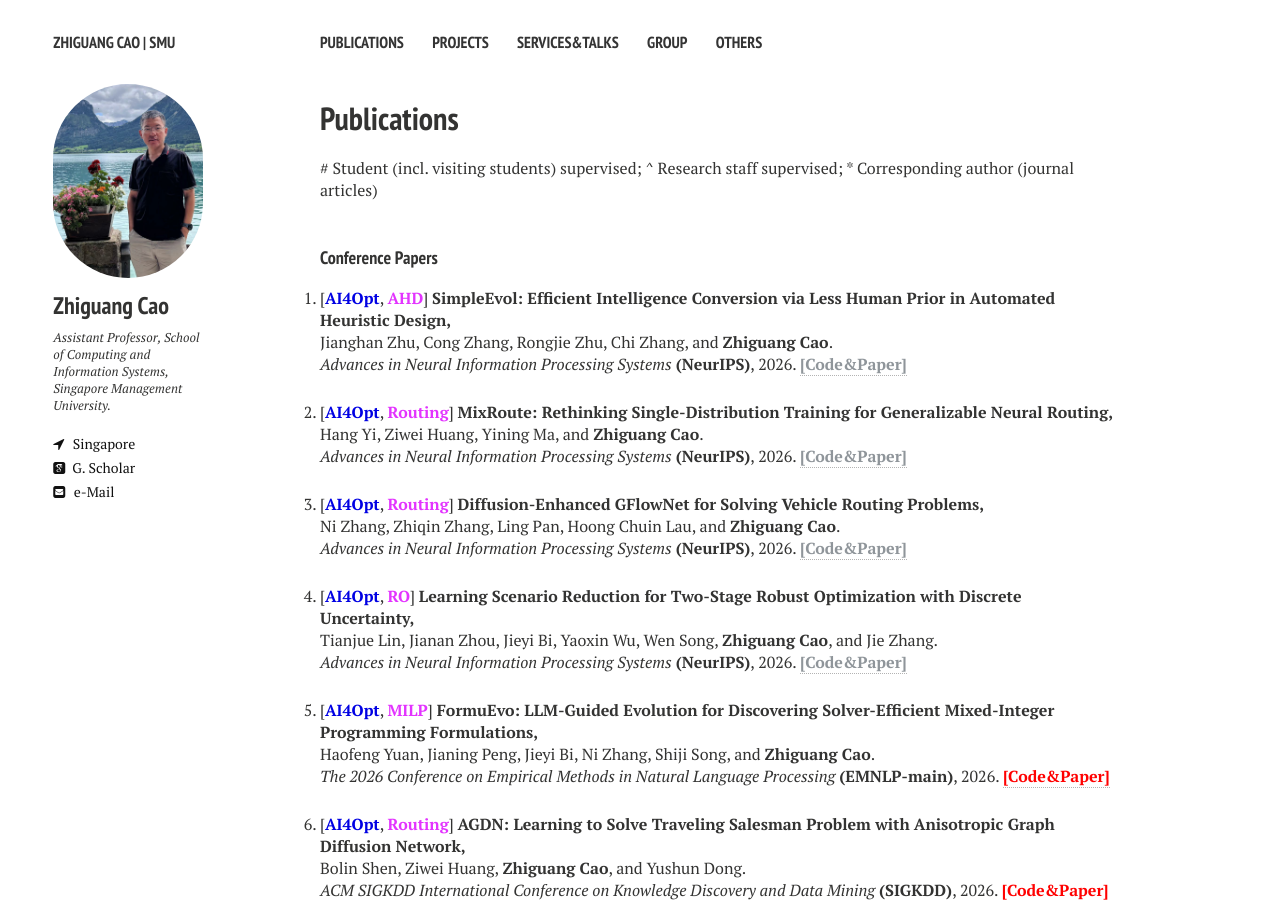
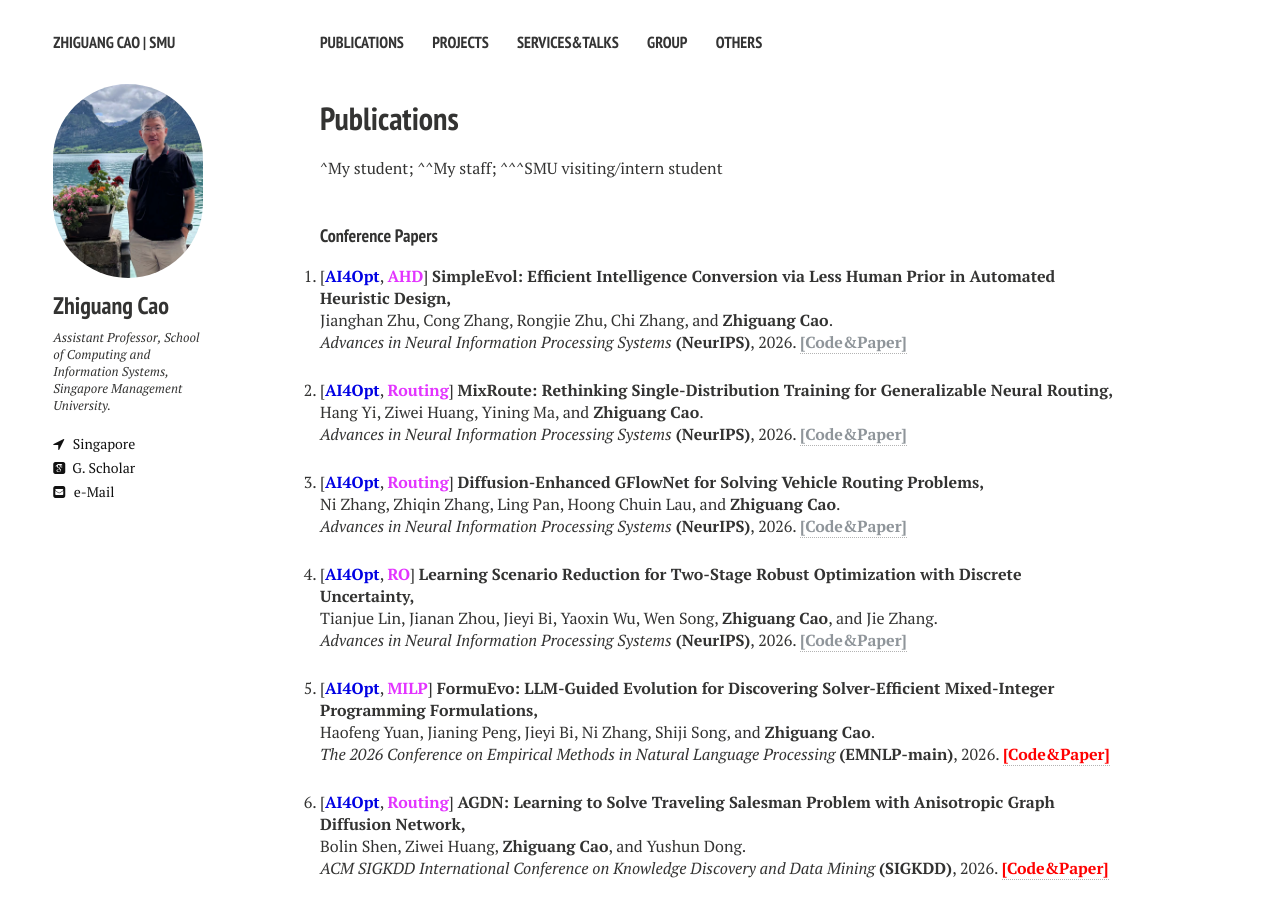
Before and after one commit to zhiguangcaosg/zhiguangcaosg.github.io, a Jekyll site: the page built from publications.md, in a window 1280 px wide and 900 px high. Built offline with Jekyll 4.4.1, drawn with Linux system fonts in a browser that asks for light colours; nearby versions of some CDN libraries.

Commit message:
Update publications.html

```diff
--- a/_layouts/publications.html
+++ b/_layouts/publications.html
@@ -81,9 +81,9 @@ div.bibtex pre { font-size: 75%; overflow: auto;  width: 100%; padding: 0em 0em;
       {{ content }}
 
 
-<!-------------------------------------------------------------2025 Here ------------------------------------------------------------>
-
-# Student (incl. visiting students) supervised; ^ Research staff supervised; * Corresponding author (journal articles)
+<!-------------------------------------------------------------2026 Here ------------------------------------------------------------>
+
+^My student; ^^My staff; ^^^SMU visiting/intern student
 
 <!-------------------------------------------------------------Conference Papers Here ------------------------------------------------------------>
 <h4 style="margin-bottom:0px;padding-top:20px;">Conference Papers</h4>
@@ -522,7 +522,7 @@ div.bibtex pre { font-size: 75%; overflow: auto;  width: 100%; padding: 0em 0em;
 
 <li>
 <p>
-[<font color="#0000E3"><b>AI4Opt</b></font>, <font color="#E333FF"><b>COP</b></font>] <b>ReEvo: Large Language Models as Hyper-heuristics with Reflective Evolution,</b>
+[<font color="#0000E3"><b>AI4Opt</b></font>, <font color="#E333FF"><b>AHD</b></font>] <b>ReEvo: Large Language Models as Hyper-heuristics with Reflective Evolution,</b>
 <br> Haoran Ye, Jiarui, Wang, <b>Zhiguang Cao</b>, Jinkyoo Park, and Guojie Song.<br>
 <i>Advances in Neural Information Processing Systems</i> <b>(NeurIPS)</b>, 2024. <a href="https://github.com/ai4co/LLM-as-HH" target="_blank"> <font color="#FF0000"><b>[Code&Paper]</b> </font></a>
 </p>
```
